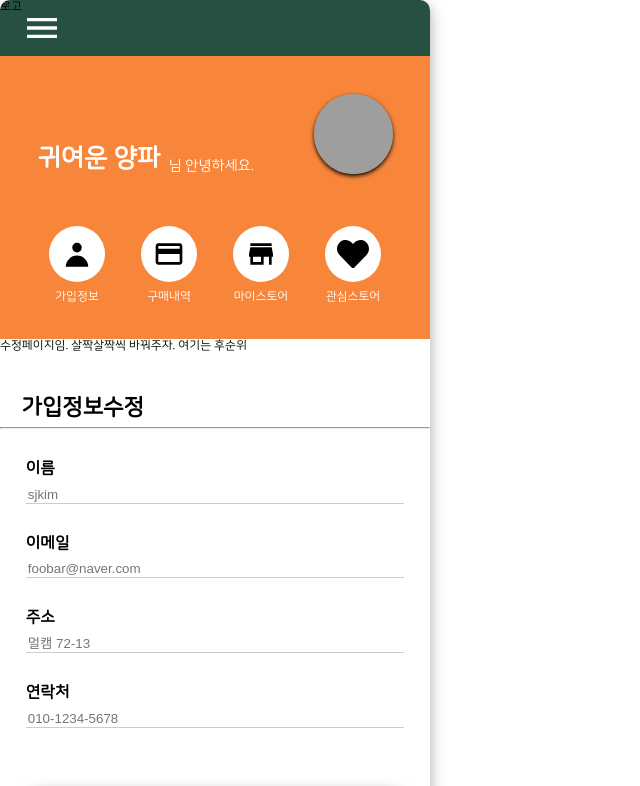
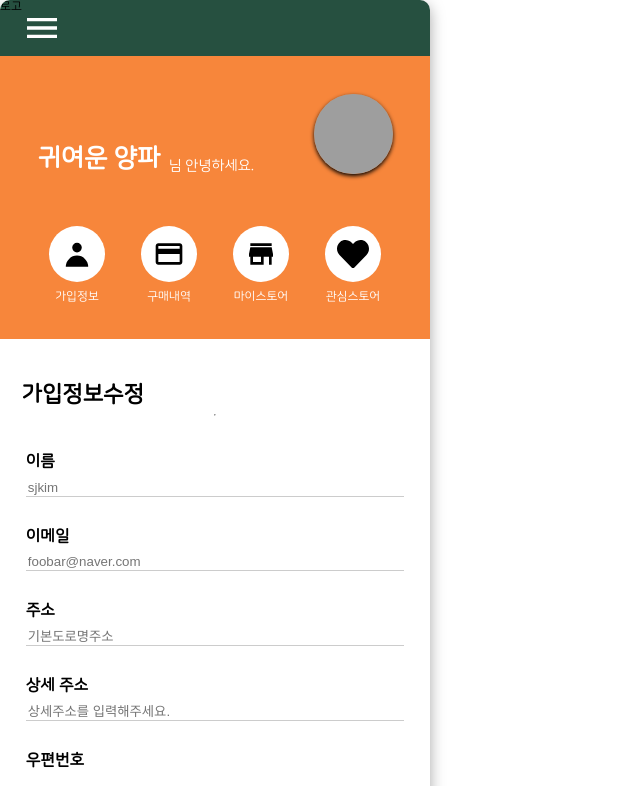
Before and after one commit to FARM-COME-US/FARM-COME-US, a React (Create React App) app in the folder front/farm-come-us/: page /mypage/edit in a window 1280 px wide. Shown: the top 786 px of the page, without its empty margins (0-640 px from the left). Built offline with nearby package versions, Linux system fonts and the light colour scheme; no server answers; grey boxes are pictures that could not be loaded.

Commit message:
modify : 일반회원가입 이름입력 추가

```diff
--- a/front/farm-come-us/src/components/mypage/style/StoreLikeItem.module.scss
+++ b/front/farm-come-us/src/components/mypage/style/StoreLikeItem.module.scss
@@ -58,4 +58,5 @@
 .heart {
   font-size: 1.5rem;
   align-self: flex-end;
+  color: #fd1d1d;
 }
--- a/front/farm-come-us/src/components/user/OAuth2RedirectHandler.js
+++ b/front/farm-come-us/src/components/user/OAuth2RedirectHandler.js
@@ -6,7 +6,7 @@ import userSlice from "../../reduxStore/userSlice";
 
 // import Spinner from "../spinner";
 
-const myServerURL = "myserverURL";
+const myServerURL = "BEserverURL";
 const optionalREST = "optionalURL";
 
 function OAuth2RedirectHandler(props) {
--- a/front/farm-come-us/src/pages/SignUp.js
+++ b/front/farm-come-us/src/pages/SignUp.js
@@ -21,7 +21,7 @@ const SignUp = () => {
   //이름, 이메일, 비밀번호, 비밀번호 확인
   const [id, setId] = useState("");
   const [email, setEmail] = useState("");
-  // const [nickname, setNickname] = useState("");
+  const [name, setName] = useState("");
   const [tel, setTel] = useState("");
   const [password, setPassword] = useState("");
   const [passwordConfirm, setPasswordConfirm] = useState("");
@@ -32,7 +32,7 @@ const SignUp = () => {
   //오류메시지 상태저장
   const [idMessage, setIdMessage] = useState("");
   const [emailMessage, setEmailMessage] = useState("");
-  // const [nicknameMessage, setNicknameMessage] = useState("");
+  const [nameMessage, setNameMessage] = useState("");
   const [telMessage, setTelMessage] = useState("");
   const [passwordMessage, setPasswordMessage] = useState("");
   const [passwordConfirmMessage, setPasswordConfirmMessage] = useState("");
@@ -41,7 +41,7 @@ const SignUp = () => {
   // 유효성 검사
   const [isId, setIsId] = useState(false);
   const [isEmail, setIsEmail] = useState(false);
-  // const [isNickname, setIsNickname] = useState(false);
+  const [isName, setIsName] = useState(false);
   const [isTel, setIsTel] = useState(false);
   const [isPassword, setIsPassword] = useState(false);
   const [isPasswordConfirm, setIsPasswordConfirm] = useState(false);
@@ -130,6 +130,18 @@ const SignUp = () => {
   //     setIsNickname(true);
   //   }
   // }, []);
+
+  // // 닉네임 😀 랜덤으로 보내주기로 했음.
+  const onChangeName = useCallback((e) => {
+    setName(e.target.value);
+    if (e.target.value.length < 2 || e.target.value.length > 10) {
+      setNameMessage("이름을 입력해주세요.");
+      setIsName(false);
+    } else {
+      setNameMessage("올바른 이름 형식입니다 :)");
+      setIsName(true);
+    }
+  }, []);
 
   // // 이메일 유효성검사 (예비로 남겨둠)
   const onChangeEmail = useCallback((e) => {
@@ -252,6 +264,30 @@ const SignUp = () => {
               }`}
             >
               {idMessage}
+            </span>
+          )}
+        </div>
+
+        <div className={classes.formbox}>
+          <div>
+            <MdPermIdentity className={classes.icon} />
+            <input
+              className={classes.outerInput}
+              text="이름"
+              type="text"
+              placeholder="이름"
+              typename="name"
+              onChange={onChangeName}
+            />
+          </div>
+
+          {id.length > 0 && (
+            <span
+              className={`${classes.message} ${
+                isName ? classes.success : classes.error
+              }`}
+            >
+              {nameMessage}
             </span>
           )}
         </div>
--- a/front/farm-come-us/src/pages/mypage/MyPageEdit.js
+++ b/front/farm-come-us/src/pages/mypage/MyPageEdit.js
@@ -3,7 +3,8 @@ import { useNavigate } from "react-router-dom";
 import axios from "axios";
 import Button from "../../components/common/Button";
 import MyPageInput from "../../components/mypage/MyPageInput";
-import classes from "./style/MyPageInfo.module.scss";
+import DaumPostcodeEmbed from "react-daum-postcode";
+import classes from "./style/MyPageEdit.module.scss";
 
 const MyPageEdit = (props) => {
   const navigate = useNavigate();
@@ -16,25 +17,53 @@ const MyPageEdit = (props) => {
   const [nickname, setNickname] = useState("귀여운 양파");
   const [name, setName] = useState("sjkim");
   const [email, setEmail] = useState("foobar@naver.com");
-  const [fullAddress, setFullAddress] = useState("멀캠 72-13");
+
   const [phoneNumber, setPhoneNumber] = useState("010-1234-5678");
+  const [roadAddress, setRoadAddress] = useState("기본도로명주소");
+  const [specificAddress, setSpecificAddress] =
+    useState("상세주소를 입력해주세요.");
+  const [zonecode, setZonecode] = useState("");
+  const [openModal, setOpenModal] = useState(false);
+  const selectAddress = (data) => {
+    setRoadAddress(data.roadAddress);
+    setZonecode(data.zonecode);
+    setOpenModal(!openModal);
+  };
 
   // useEffect로 첫 렌더링시 데이터 가져옴.
+  const accessToken = sessionStorage.getItem("accessToken");
   const getUserInfo = useEffect(() => {
     async function fetchData() {
       const res = await axios.get(fetchURL, header, param);
       // 수정필요. 토큰 넣어서 전송해야됨. 그리고, 넣어서 전송해줘야함.
       setUserInfo(res.data);
     }
-    const accessToken = sessionStorage.getItem("accessToken");
     fetchData();
 
     return;
   }, []);
   return (
-    <div>
-      수정페이지임. 살짝살짝씩 바꿔주자. 여기는 후순위
-      <div className={classes.title}>가입정보수정</div>
+    <div className={classes.flexbox_col}>
+      {openModal && (
+        <div className={`${classes.modal} ${classes.openModal}`}>
+          <DaumPostcodeEmbed
+            onComplete={selectAddress} // 값을 선택할 경우 실행되는 이벤트
+            autoClose={false} // 값을 선택할 경우 사용되는 DOM을 제거하여 자동 닫힘 설정
+            defaultQuery="동서대로 98-39" // 팝업을 열때 기본적으로 입력되는 검색어. 대전캠주소 해놨음.
+          />
+        </div>
+      )}
+      {openModal && (
+        <div
+          className={classes.backdrop}
+          onClick={() => {
+            setOpenModal(false);
+          }}
+        />
+      )}
+      <div className={classes.title}>
+        <div>가입정보수정</div>
+      </div>
       <hr />
       <div>
         <div className={classes.label} htmlFor="">
@@ -43,7 +72,7 @@ const MyPageEdit = (props) => {
 
         <MyPageInput
           className={classes.input}
-          disabled={true}
+          disabled={false}
           placeholder={name}
         />
       </div>
@@ -54,7 +83,7 @@ const MyPageEdit = (props) => {
 
         <MyPageInput
           className={classes.input}
-          disabled={true}
+          disabled={false}
           placeholder={email}
         />
       </div>
@@ -64,9 +93,37 @@ const MyPageEdit = (props) => {
         </div>
 
         <MyPageInput
+          onFocus={() => {
+            setOpenModal(!openModal);
+          }}
+          onClick={() => {
+            setOpenModal(!openModal);
+          }}
+          className={classes.input}
+          disabled={false}
+          placeholder={roadAddress}
+        />
+      </div>
+      <div>
+        <div className={classes.label} htmlFor="">
+          상세 주소
+        </div>
+
+        <MyPageInput
+          className={classes.input}
+          disabled={false}
+          placeholder={specificAddress}
+        />
+      </div>
+      <div>
+        <div className={classes.label} htmlFor="">
+          우편번호
+        </div>
+
+        <MyPageInput
           className={classes.input}
           disabled={true}
-          placeholder={fullAddress}
+          placeholder={zonecode}
         />
       </div>
       <div>
@@ -76,14 +133,14 @@ const MyPageEdit = (props) => {
 
         <MyPageInput
           className={classes.input}
-          disabled={true}
+          disabled={false}
           placeholder={phoneNumber}
         />
       </div>
       <Button
         className={classes.button}
         onClick={() => {
-          navigate("/mypage/edit");
+          navigate("/mypage/info");
         }}
       >
         수정 완료
--- a/front/farm-come-us/src/pages/mypage/style/MyPageEdit.module.scss
+++ b/front/farm-come-us/src/pages/mypage/style/MyPageEdit.module.scss
@@ -0,0 +1,76 @@
+.flexbox_col {
+  display: flex;
+  flex-direction: column;
+  //   align-items: center;
+}
+
+.modal {
+  position: absolute;
+  padding: 10px;
+  z-index: 200;
+  border: 1px solid #eee;
+  box-shadow: 0 2px 2px #ccc;
+  background-color: white;
+  // padding: 10px;
+  text-align: center;
+  box-sizing: border-box;
+  top: 40%;
+  //   left:
+  //   margin: 0 auto;
+  // width: 50%;
+  transition: all 0.2s ease-out;
+  align-self: center;
+  border-radius: 20px;
+  &.openModal {
+    display: block;
+  }
+  &.closedModal {
+    display: hidden;
+  }
+}
+
+.backdrop {
+  position: absolute;
+  z-index: 1; // 1로 해보고, 사이드바는 z-index 10으로 해봄.
+  background-color: rgba(0, 0, 0, 0.75);
+
+  width: 100%;
+  height: 100%; // 이거는 적용해보고 수정해야됨. top, bottom을 따로 둘 수도 있음.
+}
+
+.flexbox {
+  display: flex;
+  justify-content: center;
+}
+
+.button {
+  background-color: #f7863b;
+  color: white;
+  font-weight: bolder;
+  font-size: 1.2rem;
+  width: 90%;
+  margin: auto;
+  margin-top: 60px;
+  margin-bottom: 60px;
+}
+
+.title {
+  font-size: 1.4rem;
+  font-weight: 1000;
+  margin-left: 5%;
+  padding-top: 10%;
+}
+
+.label {
+  font-size: 1rem;
+  font-weight: 1000;
+  margin-left: 6%;
+  margin-top: 7%;
+  margin-bottom: 2%;
+}
+
+.input {
+  margin-left: 6%;
+
+  width: 88%;
+}
```
